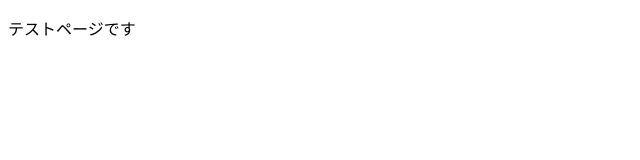
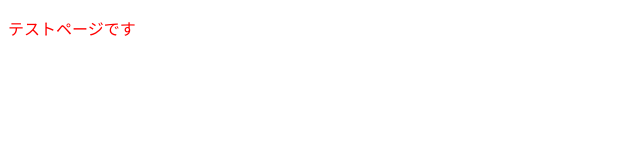
Before and after one commit to ko56ma1/TestPage, a plain HTML site: page index.html in a window 1280 px wide. Shown: the whole page, without its empty margins (0-640 px from the left). Drawn offline with Linux system fonts and the light colour scheme.

Commit message:
Update index.html

```diff
--- a/index.html
+++ b/index.html
@@ -3,6 +3,7 @@
 <head>
     <meta charset="UTF-8">
     <meta name="viewport" content="width=device-width, initial-scale=1.0">
+    <link rel='stylesheet' href=style.css>
     <title>TestPage</title>
 </head>
 <body>
```
